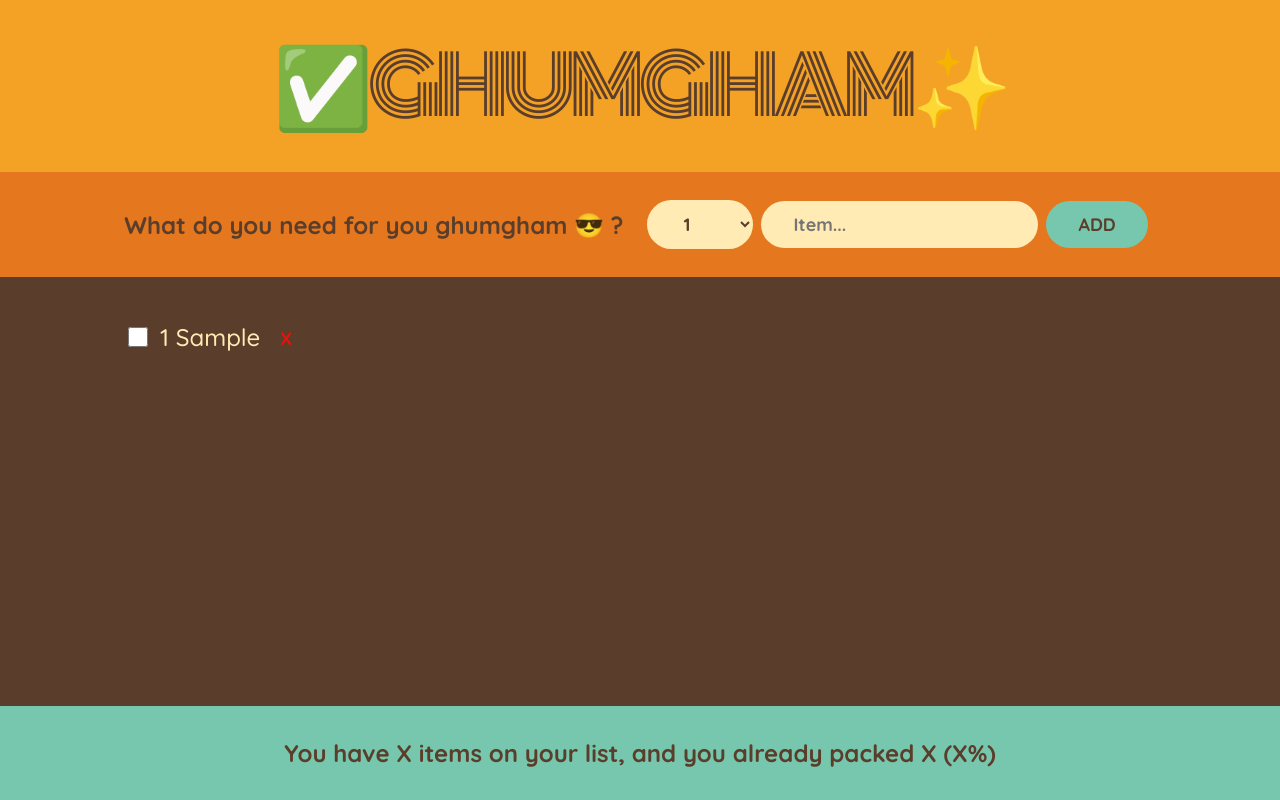
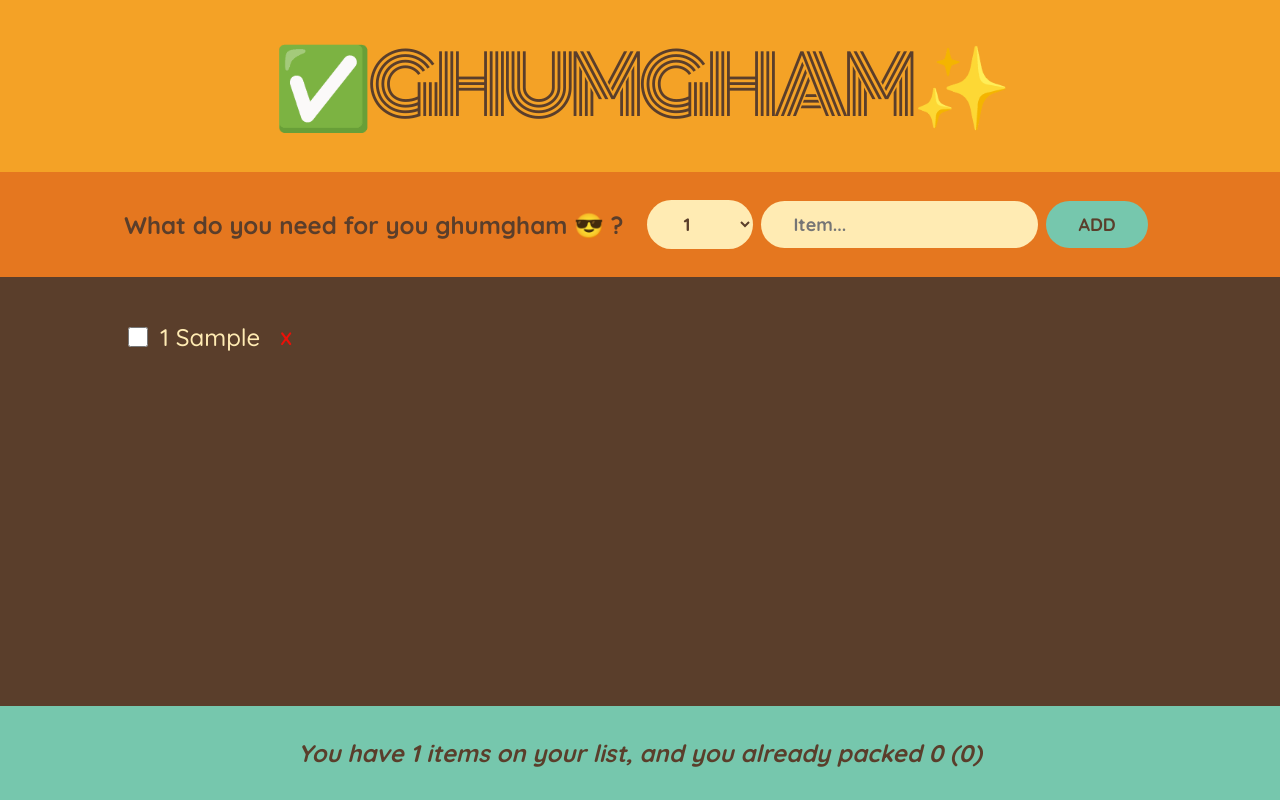
Before and after one commit to newcodesubed/frontend_base, a React (Create React App) app in the folder travel-far/: page / in a window 1280 px wide. Both pictures are taken after typing "Sample" into the empty fields and a click on the button "ADD". Built offline with nearby package versions, Linux system fonts and the light colour scheme.

Commit message:
refactor: Derived state

```diff
--- a/travel-far/src/App.jsx
+++ b/travel-far/src/App.jsx
@@ -3,13 +3,19 @@ import { useState } from "react";
 export default function App() {
   const [items, setIteams] = useState([]);
 
+  //items means all the item so adding item in last
+
   function handleAddItems(item) {
     setIteams((items) => [...items, item]);
   }
 
+  //first looking from the left when an item in items is clicked the that is filtered and setItems is updated
+
   function handleDeleteItem(id) {
     setIteams((items) => items.filter((item) => item.id !== id));
   }
+
+  //same when an item is clicked then item is updated then item is manupulated as ...item != ...items
 
   function handleToggleItem(id) {
     setIteams((items) =>
@@ -27,7 +33,7 @@ export default function App() {
         onDeleteItem={handleDeleteItem}
         onToggleItems={handleToggleItem}
       />
-      <Stats />
+      <Stats items={items} />
     </div>
   );
 }
@@ -116,10 +122,24 @@ function Item({ item, onDeleteItem, onToggleItems }) {
   );
 }
 
-function Stats() {
+function Stats({ items }) {
+  if (!items.length)
+    return (
+      <p className="stats">
+        <em>Start adding some item to your packing list🛒</em>
+      </p>
+    );
+  const numitems = items.length;
+  const numPacked = items.filter((item) => item.packed).length;
+  const percentage = Math.round((numPacked / numitems) * 100);
   return (
     <footer className="stats">
-      You have X items on your list, and you already packed X (X%)
+      <em>
+        {percentage === 100
+          ? "you got everthing! Ready to go ✈️"
+          : `You have ${numitems} items on your list, and you already packed
+        ${numPacked} (${percentage})`}
+      </em>
     </footer>
   );
 }
```
